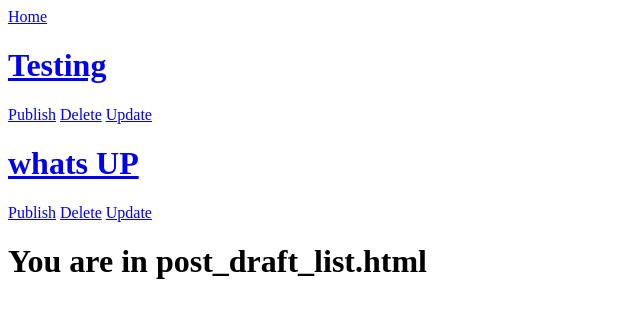
After one commit to itsvineet/Directly-Proportional, a Django app: page /blog/draft/ in a window 1280 px wide. The commit adds this page. Shown: the top 318 px of the page, without its empty margins (0-640 px from the left). Run offline with Django 3.2, Linux system fonts and the light colour scheme; a user stored in the database is signed in; data comes from the database, SQL or seed files in the repository; both versions use the stored data as it was after the commit; parts of the project's set-up code (start-up, migrations or seed data) failed here and were passed over.

Commit message:
Added: Draft and Publish button by adding some views and attributes to model(published_date, created_date, def publish()) --- Its Enchanced and stable version

```diff
--- a/blog/models.py
+++ b/blog/models.py
@@ -1,6 +1,7 @@
 from django.db import models
 from django.urls import reverse
 from django.contrib.auth.models import AbstractUser
+import datetime
 
 # Create your models here.
 
@@ -13,14 +14,20 @@ from django.contrib.auth.models import AbstractUser
 class Post(models.Model):
     title = models.CharField(max_length=100)
     content = models.TextField()
+    created_date = models.DateTimeField(default=datetime.datetime.now())
+    published_date = models.DateTimeField(blank=True, null=True)
+
+    def publish(self):
+        self.published_date = datetime.datetime.now()
 
     def get_absolute_url(self):
-        return reverse('blog:post_detail', kwargs={'pk': self.pk})
+        return reverse('blog:draft')
+        # return reverse('blog:post_detail', kwargs={'pk': self.pk})
 
     def __str__(self):
         return self.title
 
 class Comment(models.Model):
-    post_name = models.ForeignKey(Post, on_delete=None)
+    post_name = models.ForeignKey(Post, on_delete=models.CASCADE)
     author = models.CharField(max_length=256, default="NO NAME")
     comment_text = models.TextField()
--- a/blog/urls.py
+++ b/blog/urls.py
@@ -10,9 +10,12 @@ urlpatterns = [
      path('create-post/', views.CreatePostView.as_view(), name='create_post'),
      path('posts/', views.PostListView.as_view(), name='post_list'),
      path('posts/<int:pk>/', views.PostDetailView.as_view(), name='post_detail'),
-     path('posts/<int:pk>/delete', views.PostDeleteView.as_view(), name='delete_post'),
-     path('posts/<int:pk>/update', views.PostUpdateView.as_view(), name='update_post'),
-     path('posts/<int:pk>/comment', views.create_comment, name='create_comment'),
-     path('posts/<int:pk>/comment/delete', views.delete_comment,name='delete_comment'),
+     path('posts/<int:pk>/delete/', views.PostDeleteView.as_view(), name='delete_post'),
+     path('posts/<int:pk>/update/', views.PostUpdateView.as_view(), name='update_post'),
+     path('posts/<int:pk>/comment/', views.create_comment, name='create_comment'),
+     path('posts/<int:pk>/comment/delete/', views.delete_comment,name='delete_comment'),
+     path('draft/', views.DraftListView.as_view(), name='draft'),
+     path('draft/publish/<int:pk>/', views.post_publish, name='publish')
+
 
  ]
--- a/blog/views.py
+++ b/blog/views.py
@@ -6,6 +6,8 @@ from django.urls import reverse_lazy
 from django.http import HttpResponseRedirect
 from django.contrib.auth.mixins import LoginRequiredMixin
 from django.contrib.auth.forms import UserCreationForm
+from django.contrib.auth.decorators import login_required
+
 # Create your views here.
 
 ######### SIGNUP ##########
@@ -16,8 +18,8 @@ class SignUpView(CreateView):
     template_name = 'signup.html'
 
 
+#########  POST ###########
 
-#########  POST ###########
 def home(request):
     return render(request, 'home.html')
 
@@ -36,7 +38,7 @@ class PostDetailView(DetailView):
 
 class CreatePostView(LoginRequiredMixin, CreateView):
     model = Post
-    fields = '__all__'
+    fields = ('title', 'content',)
 
 class PostDeleteView(DeleteView):
     model = Post
@@ -44,7 +46,17 @@ class PostDeleteView(DeleteView):
 
 class PostUpdateView(UpdateView):
     model = Post
-    fields = '__all__'
+    fields = ('title', 'content',)
+
+class DraftListView(LoginRequiredMixin, ListView):
+    model = Post
+    login_url = '/blog/login'
+    template_name = 'blog/post_draft_list.html'
+    context_object_name = 'draft_list'
+    redirect_field_name = login_url              # Used in LoginMixin so what where should it take user if not login
+
+    def get_queryset(self):
+        return Post.objects.filter(published_date__isnull=True).order_by('-created_date')
 
 
 ######## COMMENT ########
@@ -72,9 +84,19 @@ def create_comment(request, pk):
     return redirect('blog:post_detail', pk=pk) # Calling the Post_Detail View by Passing pk value
     #return HttpResponseRedirect('/blog')
 
+@login_required
 def delete_comment(request, pk):
     #comment = get_object_or_404(Comment, pk=pk)
     comment = Comment.objects.get(pk=pk)
     print(comment)
     comment.delete()
     return redirect('blog:post_detail', pk=comment.post_name.pk)
+
+########### Post Publish (Publish the post by providing the publication date) ########
+
+@login_required
+def post_publish(request, pk):
+    post = get_object_or_404(Post, pk=pk)
+    post.publish()
+    post.save()
+    return redirect('blog:draft')
--- /dev/null
+++ b/template/blog/post_draft_list.html
@@ -0,0 +1,30 @@
+{% extends 'base.html'%}
+
+{% block content %}
+
+
+{% if draft_list %}
+
+    {% for draft in draft_list %}
+        <p>
+                <div class="Post">
+                      <h1><a href="{% url 'blog:post_detail' pk=draft.pk %}"> {{draft.title}} </a></h1>
+                       <a href="{% url 'blog:publish' pk=draft.pk %}">Publish</a>
+                       <a href="{% url 'blog:delete_post' pk=draft.pk %}">Delete</a>
+                       <a href="{% url 'blog:update_post' pk=draft.pk %}">Update</a>
+
+                </div>
+
+
+        </p>
+    {% endfor %}
+
+{% else %}
+<p>No Posts</p>
+
+
+{% endif %}
+<h1> You are in post_draft_list.html</h1>
+
+
+{% endblock %}
--- a/template/home.html
+++ b/template/home.html
@@ -8,7 +8,10 @@
     {% if user.is_authenticated %}
          <li>Hi, {{user.username}}</li>
          <li><a href="{% url 'blog:create_post'%}">Create Post</a></li>
+         <li><a href="{% url 'blog:draft' %}">Draft</a></li>
+
          <a href="{% url 'logout' %}">logout</a>
+
     {% else %}
         <li><a href="{% url 'login' %}">Login</a></li>
         <h4>Don't have Account <a href="{% url 'blog:signup' %}">Sign Up</a></h4>
```
Also changed, not shown: template/blog/post_detail.html (+8 -7 lines), template/blog/post_list.html (+7 -2 lines), blog/migrations/0007_auto_20190212_1543.py (added), blog/migrations/0008_auto_20190212_1602.py (added), blog/migrations/0009_auto_20190212_1653.py (added), db.sqlite3.
